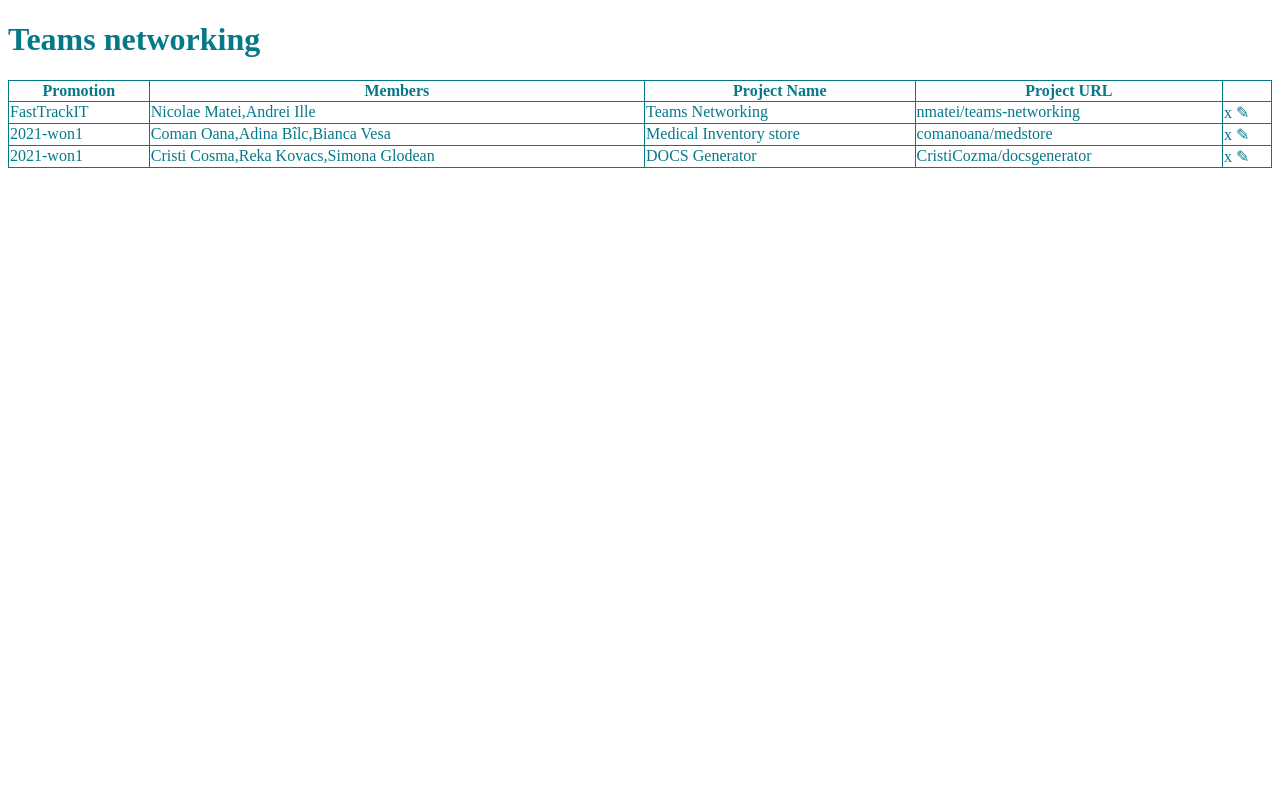
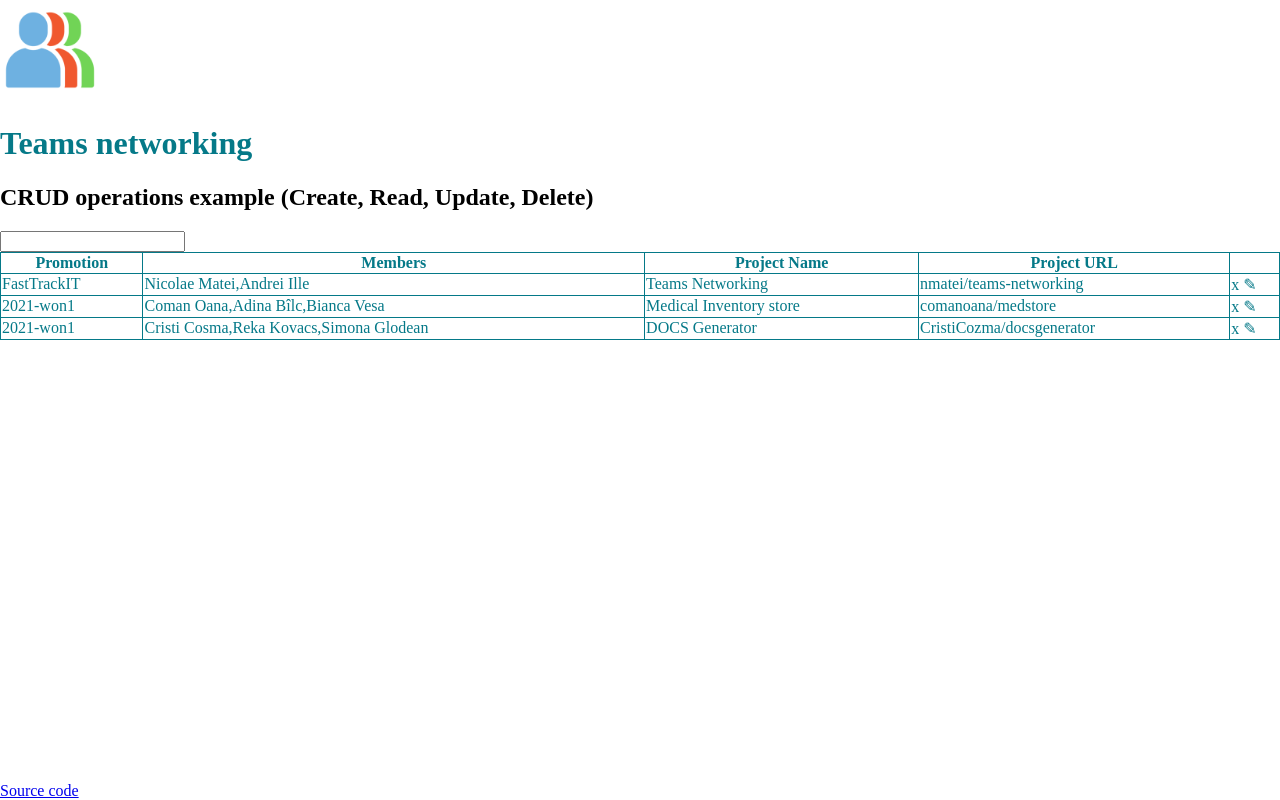
Before and after one commit to sorinlapadus/teams-networking, a website built with webpack: page src/index.html in a window 1280 px wide. Built offline with nearby package versions, Linux system fonts and the light colour scheme.

Commit message:
Update index.html and style.css

```diff
--- a/src/index.html
+++ b/src/index.html
@@ -6,7 +6,17 @@
     <title>Document</title>
   </head>
   <body>
+    <header>
+      <div>
+        <img src="images/network-team-icon.png" alt="poza" width="100" />
+      </div>
+      <div>
         <h1>Teams networking</h1>
+        <h2>CRUD operations example (Create, Read, Update, Delete)</h2>
+      </div>
+    </header>
+    <div id="main">
+      <input type="search" name="search" id="searchTeams" />
       <table id="teamsTable">
         <thead>
           <th>Promotion</th>
@@ -24,7 +34,10 @@
             <td>x &#9998;</td>
           </tr>
         </tbody>
-      </tbody>
       </table>
+    </div>
+    <footer>
+      <a href="https://github.com/sorinlapadus/teams-networking">Source code</a>
+    </footer>
   </body>
 </html>
--- a/src/style.css
+++ b/src/style.css
@@ -1,3 +1,18 @@
+html {
+  height: 100%;
+}
+
+body {
+  display: flex;
+  flex-direction: column;
+  min-height: 100%;
+  margin: 0;
+}
+
+#main {
+  flex: 1;
+}
+
 h1 {
   color: #057988;
 }
```
Lines whose indentation alone changed are shown as unchanged.
